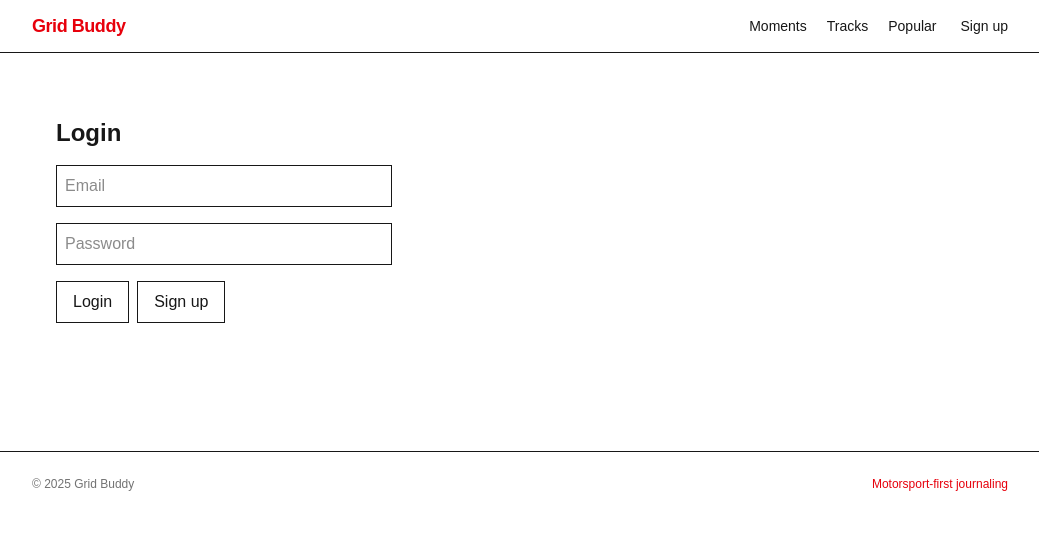
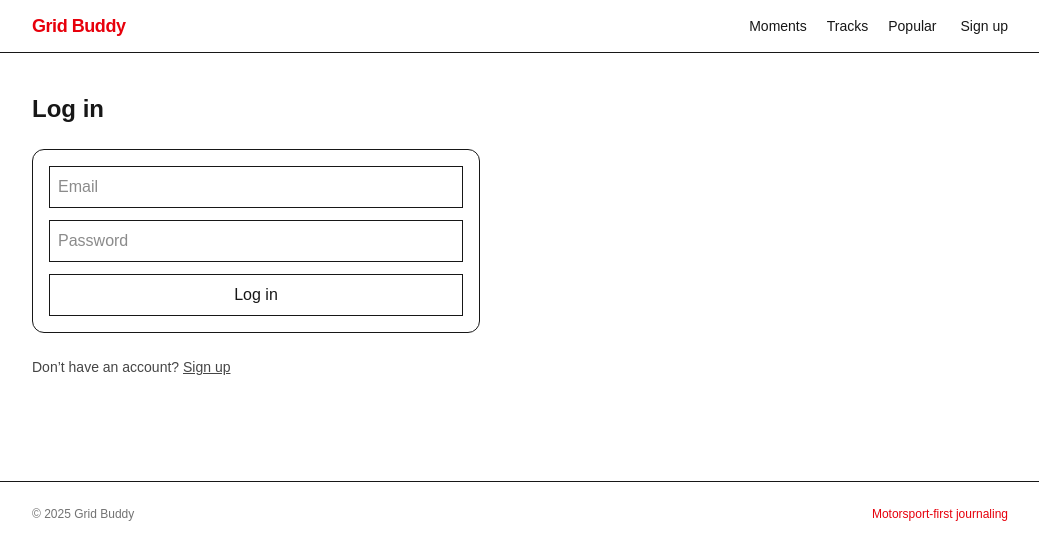
Before and after one commit to vans33w/gridbuddy, a Next.js app: page /login in a window 1280 px wide. Shown: the top 560 px of the page, without its empty margins (120-1159 px from the left). Built offline with nearby package versions, Linux system fonts and the light colour scheme; no server answers.

Commit message:
Fix login redirect and signup link

```diff
--- a/app/login/page.tsx
+++ b/app/login/page.tsx
@@ -1,37 +1,55 @@
 "use client";
 
-import { useState } from "react";
+import Link from "next/link";
+import { useRouter } from "next/navigation";
+import { useEffect, useState } from "react";
 import { supabaseBrowser } from "../../lib/supabase/browser";
 
 export default function LoginPage() {
   const supabase = supabaseBrowser();
+  const router = useRouter();
 
   const [email, setEmail] = useState("");
   const [password, setPassword] = useState("");
+  const [loading, setLoading] = useState(false);
   const [error, setError] = useState("");
+
+  // If already logged in, don’t stay on login page
+  useEffect(() => {
+    (async () => {
+      const { data } = await supabase.auth.getUser();
+      if (data.user) {
+        router.replace("/");
+      }
+    })();
+    // eslint-disable-next-line react-hooks/exhaustive-deps
+  }, []);
 
   async function handleLogin() {
     setError("");
+    setLoading(true);
+
     const { error } = await supabase.auth.signInWithPassword({
-      email,
+      email: email.trim(),
       password,
     });
-    if (error) setError(error.message);
+
+    setLoading(false);
+
+    if (error) {
+      setError(error.message);
+      return;
     }
 
-  async function handleSignup() {
-    setError("");
-    const { error } = await supabase.auth.signUp({
-      email,
-      password,
-    });
-    if (error) setError(error.message);
+    // ✅ SUCCESS → redirect immediately
+    router.push("/");
   }
 
   return (
-    <main className="p-6 space-y-4 max-w-sm">
-      <h1 className="text-2xl font-bold">Login</h1>
+    <main className="max-w-md space-y-6">
+      <h1 className="text-2xl font-bold">Log in</h1>
 
+      <div className="border rounded-xl p-4 space-y-3">
         <input
           className="border p-2 w-full"
           placeholder="Email"
@@ -47,23 +65,24 @@ export default function LoginPage() {
           onChange={(e) => setPassword(e.target.value)}
         />
 
-      {error && <p className="text-red-600 text-sm">{error}</p>}
-
-      <div className="flex gap-2">
         <button
-          className="border px-4 py-2"
+          className="border px-4 py-2 w-full"
           onClick={handleLogin}
+          disabled={loading}
         >
-          Login
+          {loading ? "Logging in…" : "Log in"}
         </button>
 
-        <button
-          className="border px-4 py-2"
-          onClick={handleSignup}
-        >
+        {error && <p className="text-red-600 text-sm">{error}</p>}
+      </div>
+
+      {/* ✅ Clear signup link */}
+      <p className="text-sm opacity-80">
+        Don’t have an account?{" "}
+        <Link href="/signup" className="underline">
           Sign up
-        </button>
-      </div>
+        </Link>
+      </p>
     </main>
   );
 }
```
Lines whose indentation alone changed are shown as unchanged.
